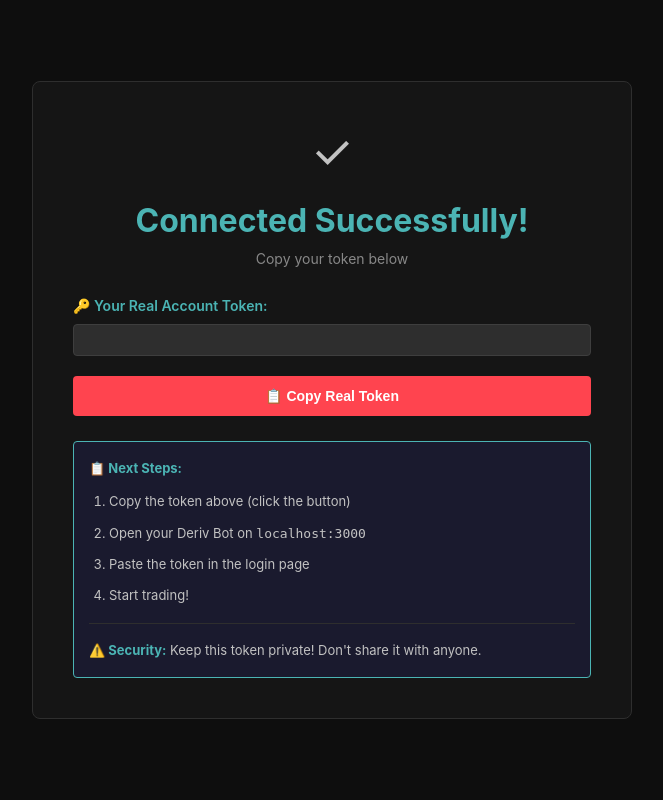
After one commit to Kingmanarae/deriv-bot-autohedge, a Flask app: template templates/show_token.html in a window 1280 px wide. The commit adds this page. Shown: the whole page, without its empty margins (308-971 px from the left). Run offline with Flask 3, Linux system fonts and the light colour scheme; the template is opened without the code that fills it, so the values that code supplies are empty.

Commit message:
Update: Display token after OAuth success

```diff
--- a/app.py
+++ b/app.py
@@ -1,4 +1,4 @@
-from flask import Flask, render_template, request, jsonify, session, redirect, url_for
+from flask import Flask, render_template, request, redirect, url_for, session
 from flask_cors import CORS
 import secrets
 import os
@@ -12,8 +12,6 @@ DERIV_OAUTH_URL = f'https://oauth.deriv.com/oauth2/authorize?app_id={DERIV_APP_I
 
 @app.route('/')
 def index():
-    if 'deriv_token' not in session:
-        return redirect(url_for('login'))
     return render_template('index.html')
 
 @app.route('/login')
@@ -27,32 +25,39 @@ def callback():
     acct1 = request.args.get('acct1')
 
     if token1:
+        # Store in session
         session['deriv_token'] = token1
         session['deriv_account'] = acct1
         if token2:
             session['deriv_token_demo'] = token2
-        return redirect(url_for('index'))
+
+        # Redirect to success page that shows token
+        return redirect(url_for('show_token'))
 
     return 'Authentication failed. Please try again.', 400
+
+@app.route('/show-token')
+def show_token():
+    token = session.get('deriv_token')
+    demo_token = session.get('deriv_token_demo')
+    account = session.get('deriv_account')
+
+    if not token:
+        return redirect(url_for('login'))
+
+    return render_template('show_token.html',
+                         token=token,
+                         demo_token=demo_token,
+                         account=account)
 
 @app.route('/logout')
 def logout():
     session.clear()
     return redirect(url_for('login'))
 
-@app.route('/api/token')
-def get_token():
-    account_type = request.args.get('type', 'real')
-    token_key = 'deriv_token' if account_type == 'real' else 'deriv_token_demo'
-    token = session.get(token_key, session.get('deriv_token'))
-
-    if token:
-        return jsonify({'token': token, 'account': session.get('deriv_account')})
-    return jsonify({'error': 'Not authenticated'}), 401
-
 @app.route('/health')
 def health():
-    return jsonify({'status': 'ok', 'version': 'v3'})
+    return {'status': 'ok', 'version': 'v3-token-display'}
 
 if __name__ == '__main__':
     port = int(os.environ.get('PORT', 5000))
--- /dev/null
+++ b/templates/show_token.html
@@ -0,0 +1,176 @@
+<!DOCTYPE html>
+<html lang="en">
+<head>
+    <meta charset="UTF-8">
+    <meta name="viewport" content="width=device-width, initial-scale=1.0">
+    <title>Your Deriv Token</title>
+    <style>
+        * { margin: 0; padding: 0; box-sizing: border-box; }
+        body {
+            font-family: -apple-system, BlinkMacSystemFont, 'Segoe UI', Roboto, sans-serif;
+            background: #0e0e0e;
+            color: #c2c2c2;
+            display: flex;
+            justify-content: center;
+            align-items: center;
+            min-height: 100vh;
+            padding: 20px;
+        }
+        .container {
+            background: #151515;
+            border: 1px solid #2e2e2e;
+            border-radius: 8px;
+            padding: 40px;
+            width: 100%;
+            max-width: 600px;
+        }
+        .logo {
+            font-size: 32px;
+            font-weight: bold;
+            color: #4bb4b4;
+            margin-bottom: 10px;
+            text-align: center;
+        }
+        .subtitle {
+            text-align: center;
+            color: #888;
+            margin-bottom: 30px;
+            font-size: 14px;
+        }
+        .success-icon {
+            text-align: center;
+            font-size: 48px;
+            margin-bottom: 20px;
+        }
+        .section {
+            margin-bottom: 25px;
+        }
+        .section-title {
+            font-size: 14px;
+            font-weight: 600;
+            color: #4bb4b4;
+            margin-bottom: 10px;
+        }
+        .token-box {
+            background: #2e2e2e;
+            border: 1px solid #3e3e3e;
+            border-radius: 4px;
+            padding: 15px;
+            word-break: break-all;
+            font-family: monospace;
+            font-size: 12px;
+            position: relative;
+            margin-bottom: 10px;
+        }
+        .copy-btn {
+            width: 100%;
+            padding: 12px;
+            background: #ff444f;
+            color: white;
+            border: none;
+            border-radius: 4px;
+            font-size: 14px;
+            font-weight: 600;
+            cursor: pointer;
+            transition: background 0.2s;
+            margin-top: 10px;
+        }
+        .copy-btn:hover {
+            background: #e63946;
+        }
+        .copy-btn.copied {
+            background: #4bb4b4;
+        }
+        .instructions {
+            background: #1a1a2e;
+            border: 1px solid #4bb4b4;
+            border-radius: 4px;
+            padding: 15px;
+            font-size: 13px;
+            line-height: 1.8;
+            margin-top: 25px;
+        }
+        .instructions strong {
+            color: #4bb4b4;
+        }
+        .instructions ol {
+            margin-left: 20px;
+            margin-top: 10px;
+        }
+        .instructions li {
+            margin-bottom: 8px;
+        }
+        .account-info {
+            background: #2e2e2e;
+            padding: 10px;
+            border-radius: 4px;
+            font-size: 12px;
+            color: #888;
+        }
+    </style>
+</head>
+<body>
+    <div class="container">
+        <div class="success-icon">✓</div>
+        <div class="logo">Connected Successfully!</div>
+        <div class="subtitle">Copy your token below</div>
+
+        {% if account %}
+        <div class="account-info">
+            <strong>Account:</strong> {{ account }}
+        </div>
+        {% endif %}
+
+        <div class="section">
+            <div class="section-title">🔑 Your Real Account Token:</div>
+            <div class="token-box" id="realToken">{{ token }}</div>
+            <button class="copy-btn" onclick="copyToken('realToken', this)">
+                📋 Copy Real Token
+            </button>
+        </div>
+
+        {% if demo_token %}
+        <div class="section">
+            <div class="section-title">🎮 Your Demo Account Token:</div>
+            <div class="token-box" id="demoToken">{{ demo_token }}</div>
+            <button class="copy-btn" onclick="copyToken('demoToken', this)">
+                📋 Copy Demo Token
+            </button>
+        </div>
+        {% endif %}
+
+        <div class="instructions">
+            <strong>📋 Next Steps:</strong>
+            <ol>
+                <li>Copy the token above (click the button)</li>
+                <li>Open your Deriv Bot on <code>localhost:3000</code></li>
+                <li>Paste the token in the login page</li>
+                <li>Start trading!</li>
+            </ol>
+            <div style="margin-top: 15px; padding-top: 15px; border-top: 1px solid #2e2e2e;">
+                <strong>⚠️ Security:</strong> Keep this token private! Don't share it with anyone.
+            </div>
+        </div>
+    </div>
+
+    <script>
+        function copyToken(elementId, button) {
+            const tokenElement = document.getElementById(elementId);
+            const token = tokenElement.textContent;
+
+            navigator.clipboard.writeText(token).then(() => {
+                const originalText = button.textContent;
+                button.textContent = '✓ Copied!';
+                button.classList.add('copied');
+
+                setTimeout(() => {
+                    button.textContent = originalText;
+                    button.classList.remove('copied');
+                }, 2000);
+            }).catch(err => {
+                alert('Failed to copy. Please select and copy manually.');
+            });
+        }
+    </script>
+</body>
+</html>
```
Also changed, not shown: templates/login.html (+9 -34 lines).
